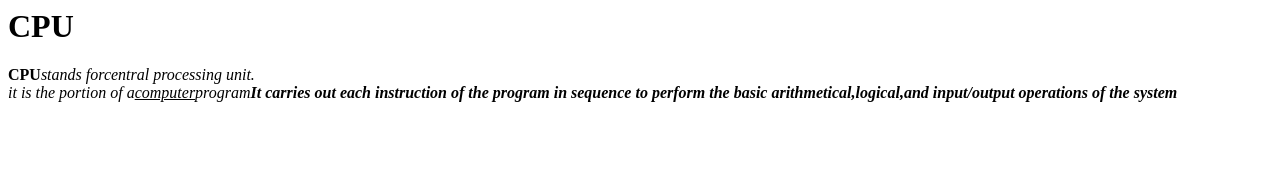
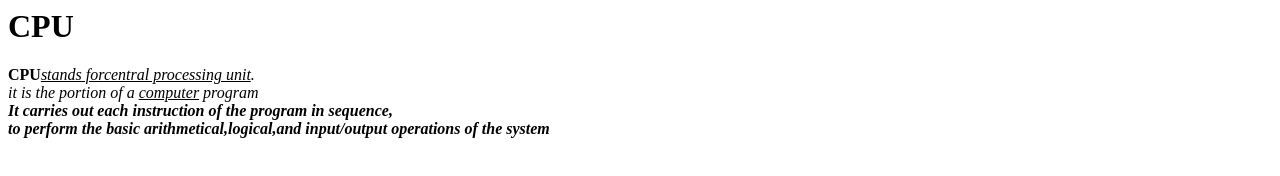
Before and after one commit to iamneo-production/cddfeaffeadaeccdfffebaeceaec, a website: page public/index.html in a window 1280 px wide. Drawn offline with Linux system fonts and the light colour scheme.

Commit message:
Backup Commit

```diff
--- a/public/index.html
+++ b/public/index.html
@@ -1,7 +1,7 @@
 <html>
     <h1><b>CPU</b></h1>
     <body>
-    <p><b>CPU</b><i>stands for<i>central processing unit.<br>
-</i> it is the portion of a<u>computer</u>program<b>It carries out each instruction of the program in sequence to perform the basic arithmetical,logical,and input/output operations of the system</p>
+    <p><b>CPU</b><i><u>stands for<i>central processing unit</u>.<br>
+</i> it is the portion of a <u>computer</u> program<b><br>It carries out each instruction of the program in sequence,<br> to perform the basic arithmetical,logical,and input/output operations of the system</p>
     </body>
 </html>
```
